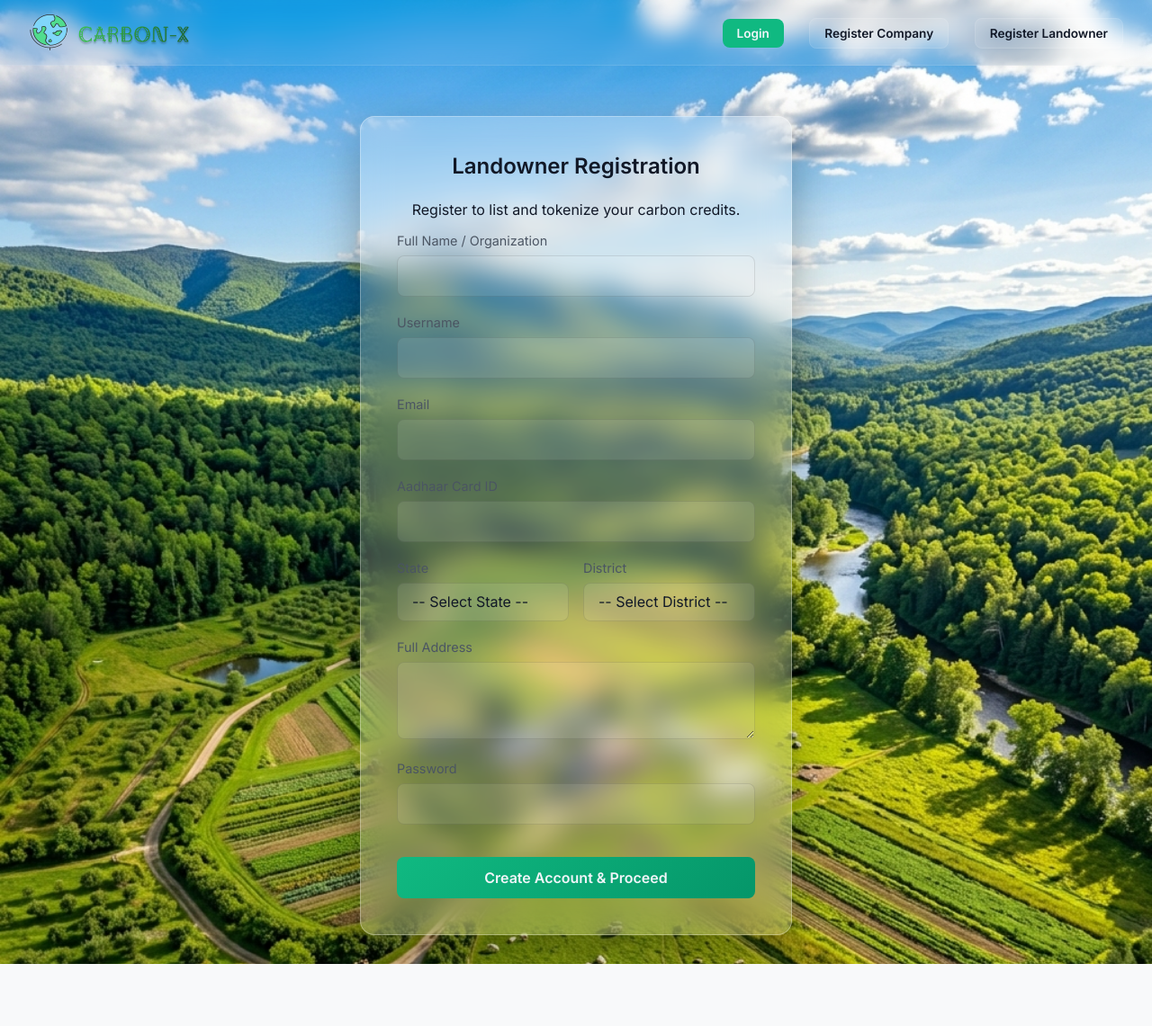
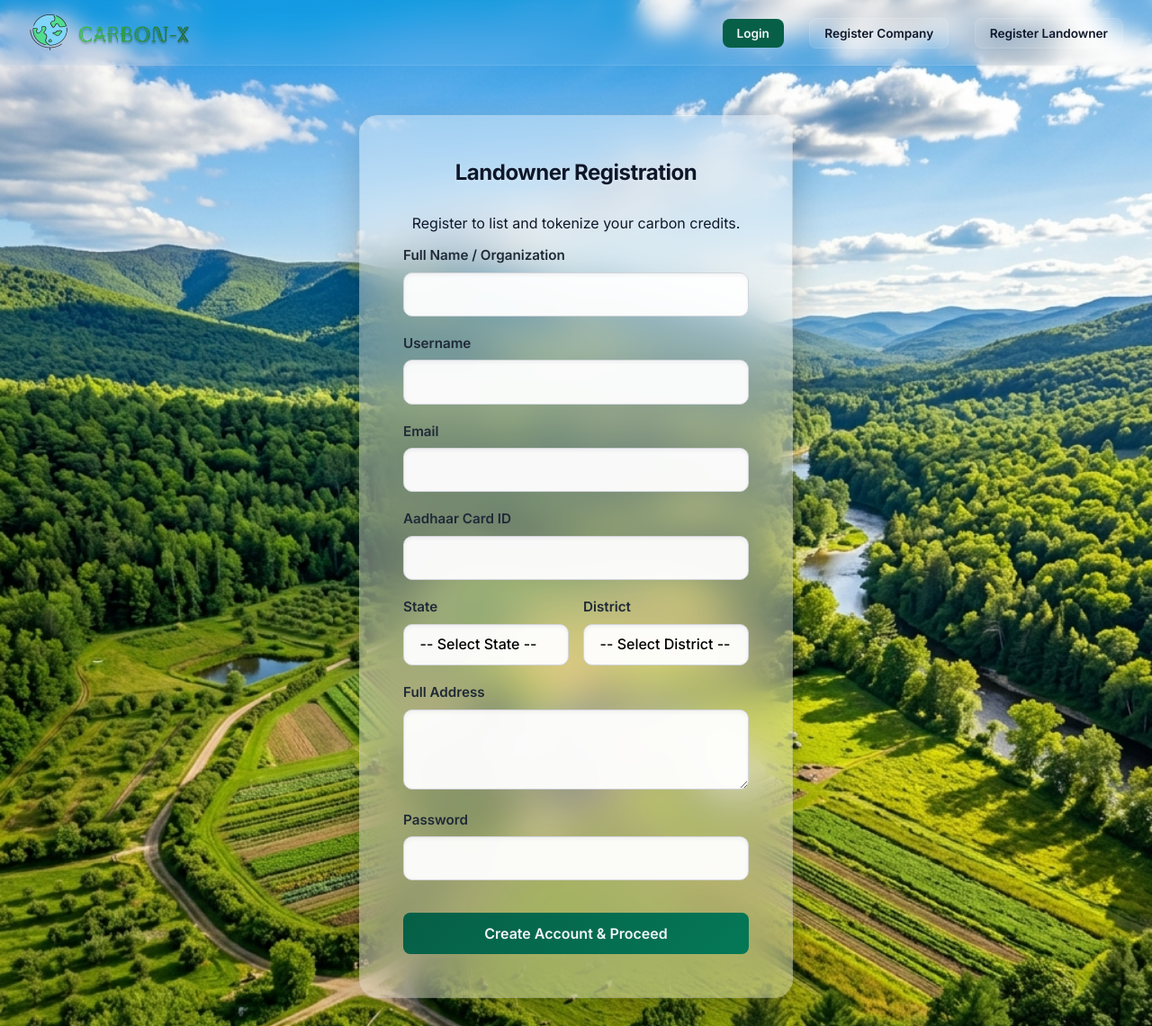
Before and after one commit to AMRITANSHU-SINGH1/CARBON-X, a Flask app: page /auth/register/landowner in a window 1280 px wide. Shown: the whole page at 90% size. Before the commit the page ends 1072 px from the top, so only its background shows below. Run offline with Flask 3, Linux system fonts and the light colour scheme.

Commit message:
VERSION 2

```diff
--- a/static/css/style.css
+++ b/static/css/style.css
@@ -2,17 +2,21 @@
 
 :root {
     --bg-color: #0f172a;
-    --surface-color: rgba(255, 255, 255, 0.2);
-    --surface-border: rgba(255, 255, 255, 0.3);
-    --primary-color: #10b981;
-    --primary-hover: #059669;
-    --text-primary: #111827;
-    --text-secondary: #4b5563;
-    --danger-color: #ef4444;
-    --warning-color: #f59e0b;
-    --glass-bg: rgba(255, 255, 255, 0.2);
-    --glass-blur: blur(16px);
+    --surface-color: rgba(255, 255, 255, 0.35);
+    --surface-border: rgba(255, 255, 255, 0.45);
+    --primary-color: #065f46;
+    --primary-hover: #047857;
+    --text-primary: #0f172a;
+    --text-secondary: #334155;
+    --danger-color: #991b1b;
+    --warning-color: #92400e;
+    --info-color: #075985;
+    --glass-bg: rgba(255, 255, 255, 0.35);
+    --glass-blur: blur(24px);
     --background-color: var(--bg-color);
+    --input-bg: rgba(255, 255, 255, 0.95);
+    --input-border: #d1d5db;
+    --placeholder-color: #9ca3af;
 }
 
 * {
@@ -108,30 +112,43 @@ main {
     background: var(--surface-color);
     backdrop-filter: var(--glass-blur);
     -webkit-backdrop-filter: var(--glass-blur);
-    padding: 2.5rem;
-    border-radius: 16px;
+    padding: 3rem;
+    border-radius: 20px;
     width: 100%;
     max-width: 480px;
-    box-shadow: 0 20px 50px rgba(0, 0, 0, 0.3);
-    border: 1px solid var(--surface-border);
+    box-shadow:
+        0 20px 40px rgba(0, 0, 0, 0.2),
+        0 0 0 1px var(--surface-border);
+    border: none;
 }
 
 .dashboard-container {
     background: var(--surface-color);
     backdrop-filter: var(--glass-blur);
     -webkit-backdrop-filter: var(--glass-blur);
-    padding: 2.5rem;
-    border-radius: 16px;
+    padding: 3rem;
+    border-radius: 24px;
     width: 100%;
-    max-width: 1000px;
-    box-shadow: 0 20px 50px rgba(0, 0, 0, 0.3);
-    border: 1px solid var(--surface-border);
+    max-width: 1100px;
+    box-shadow:
+        0 25px 60px rgba(0, 0, 0, 0.25),
+        0 0 0 1px var(--surface-border);
+    border: none;
 }
 
 h1, h2 {
-    margin-bottom: 1.5rem;
+    margin-bottom: 2rem;
     text-align: center;
-    font-weight: 600;
+    font-weight: 800;
+    letter-spacing: -0.02em;
+    color: var(--text-primary);
+    text-shadow: 0 2px 4px rgba(255, 255, 255, 0.3);
+}
+
+h3, h4 {
+    color: var(--text-primary);
+    font-weight: 700;
+    margin-bottom: 1rem;
 }
 
 .form-group {
@@ -140,33 +157,49 @@ h1, h2 {
 
 label {
     display: block;
-    margin-bottom: 0.5rem;
-    color: var(--text-secondary);
-    font-size: 0.9rem;
+    margin-bottom: 0.6rem;
+    color: #1f2937;
+    font-size: 0.95rem;
+    font-weight: 600;
 }
 
 input[type="text"],
 input[type="email"],
 input[type="password"],
+input[type="date"],
+input[type="number"],
 textarea,
 select {
     width: 100%;
-    padding: 0.75rem 1rem;
-    border-radius: 8px;
-    background: rgba(255, 255, 255, 0.1);
-    border: 1px solid rgba(0, 0, 0, 0.1);
-    color: #111827;
+    padding: 0.85rem 1.1rem;
+    border-radius: 10px;
+    background: var(--input-bg);
+    border: 1.5px solid var(--input-border);
+    color: #000000;
     font-size: 1rem;
-    transition: all 0.3s;
+    font-weight: 500;
+    transition: all 0.25s cubic-bezier(0.4, 0, 0.2, 1);
     appearance: none;
+    box-shadow: inset 0 2px 4px rgba(0, 0, 0, 0.05);
 }
 
-select:focus,
+::placeholder {
+    color: var(--placeholder-color);
+    opacity: 1;
+}
 
-input:focus, textarea:focus {
+input:focus, textarea:focus, select:focus {
     outline: none;
     border-color: var(--primary-color);
-    box-shadow: 0 0 0 2px rgba(16, 185, 129, 0.2);
+    background: #ffffff;
+    box-shadow: 0 0 0 4px rgba(16, 185, 129, 0.15), 0 4px 12px rgba(0, 0, 0, 0.1);
+}
+
+input:disabled, textarea:disabled, select:disabled {
+    background: #f3f4f6;
+    color: #9ca3af;
+    cursor: not-allowed;
+    border-color: #e5e7eb;
 }
 
 .btn {
```
Also changed, not shown: other parts of static/css/style.css (+29 -20 lines), templates/dashboard/emission_report.html (+14 -14 lines), templates/dashboard/history.html (+9 -9 lines).
